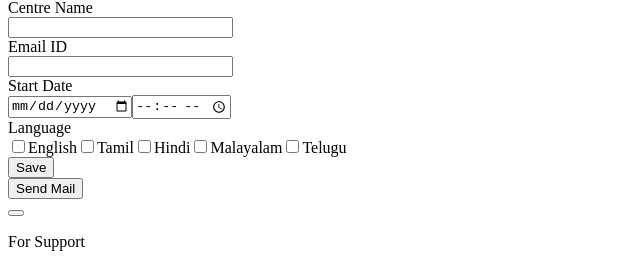
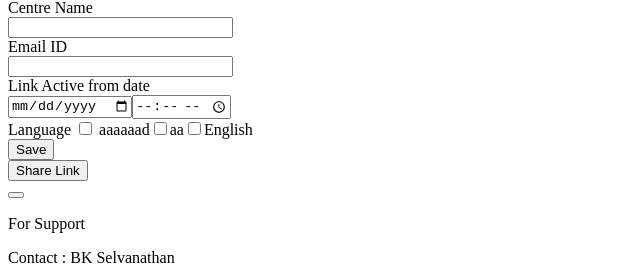
Before and after one commit to bktnzone/centre-link-gen, a Next.js app: page / in a window 1280 px wide. Shown: the part 464-729 px from the top of the page, without its empty margins (0-640 px from the left). Built offline with nearby package versions, Linux system fonts and the light colour scheme.

Commit message:
updated changes

```diff
--- a/package.json
+++ b/package.json
@@ -7,6 +7,7 @@
   },
   "dependencies": {
     "next": "latest",
+    "querystring": "^0.2.1",
     "react": "^17.0.2",
     "react-dom": "^17.0.2"
   },
--- a/pages/_app.js
+++ b/pages/_app.js
@@ -1,7 +1,7 @@
 import 'tailwindcss/tailwind.css'
 
-function MyApp({ Component, pageProps }) {
+function CentreControl({ Component, pageProps }) {
   return <Component {...pageProps} />
 }
 
-export default MyApp
+export default CentreControl
--- a/pages/index.js
+++ b/pages/index.js
@@ -1,6 +1,77 @@
 import Head from 'next/head'
+import { useEffect, useState } from 'react';
+import { useRouter } from 'next/router';
+import { stringify } from 'querystring';
+
+const preventDefault = (f) => (e) => {
+	e.preventDefault();
+	f(e);
+};
+
+const base_url =
+	'https://script.google.com/macros/s/AKfycbwaJwpjxblNfvEhkVCXgZCjJvnN0oh1LJAo-QJDGIytmm90LyIn/exec';
+//`https://script.google.com/macros/s/AKfycbwaJwpjxblNfvEhkVCXgZCjJvnN0oh1LJAo-QJDGIytmm90LyIn/exec`;
+
+const sleep = (milliseconds) => {
+	return new Promise((resolve) => setTimeout(resolve, milliseconds));
+};
 
 export default function Home() {
+
+
+	const router = useRouter();
+	const [query, setQuery] = useState('');
+
+	const [langs, setLangs] = useState([{ name: 'English', code: 'eng' ,name: 'Tamil', code: 'tam'}]);
+
+	const [isAuthorized, setAuthorized] = useState(false);
+	const [centrePIN, setCentrePIN] = useState('');
+
+	const handleParam = (setValue) => (e) => {
+		setValue(e.target.value);
+	};
+
+	useEffect((e) => {
+
+		setLangs([{ name: 'Tamil', code: 'tam', name: 'English', code: 'eng' }]);
+
+	}, []);
+
+
+	const verifyPIN = async (pinValue) => {
+		const params = { action: 'verify-pin', data: { pin: pinValue } };
+		const res = await fetch(`${base_url}?d=${JSON.stringify(params)}`);
+		const data = await res.json();
+		return data;
+	};
+
+	const handlePINEntry = preventDefault(async (e) => {
+		const pinValue = e.target.value;
+		if (pinValue.length == 4) {
+			//await sleep(3000);
+			setCentrePIN(pinValue);
+			var actual = await verifyPIN(pinValue);
+			if (actual.is_valid === true) setAuthorized(true);
+		}
+	});
+
+	const getConfig = async () => {
+		const params = { action: 'verify-pin', data: { pin: 'pinValue' } };
+		const res = await fetch(`${base_url}?d=${JSON.stringify(params)}`);
+		const data = await res.json();
+		return data;
+	};
+
+	const updateConfig = async () => {
+		const params = { action: 'verify-pin', data: { pin: 'pinValue' } };
+		const res = await fetch(`${base_url}?d=${JSON.stringify(params)}`);
+		const data = await res.json();
+		return data;
+	};
+
+
+
+
 	return (
 		<div className="min-h-screen bg-gray-100 py-6 flex flex-col justify-center sm:py-12">
 			<div className="relative py-3 sm:max-w-xl sm:mx-auto">
@@ -50,7 +121,7 @@ export default function Home() {
 									</div>
 									<div className="flex items-baseline mb-6">
 										<div className="space-x-2 flex">
-												<input type="text" size={25}  className="border-2 rounded-md" />
+											<input type="text" size={25} className="border-2 rounded-md" />
 										</div>
 									</div>
 									<div className="flex items-baseline">
@@ -66,9 +137,11 @@ export default function Home() {
 
 									<div className="flex items-baseline">
 										<div className="space-x-2 flex">
-												<label> Start Date </label>
+											<label> Link Active from date </label>
 										</div>
 									</div>
+
+
 
 									<div className="flex items-baseline mb-6">
 										<div className="space-x-2 flex">
@@ -76,63 +149,36 @@ export default function Home() {
 											<input type="time" className="border-2 rounded-md" />
 										</div>
 									</div>
+
+
+
+									<div className="flex mt-4">
+
+
+
+									<div className="flex flex-col mb-6">
 										<label> Language </label>
-										<div className="flex mt-4 mb-6">
-											<div className="space-x-2 flex">
-												<label>
-													<input
-														className="w-4 h-4 flex items-center justify-center bg-gray-100 rounded-lg"
-														name="lang_eng"
-														type="checkbox"
-														value="eng"
 
-													/>
-													English
-												</label>
-												<label>
-													<input
-														className="w-4 h-4 flex items-center justify-center bg-gray-100 rounded-lg"
-														name="lang_tam"
-														type="checkbox"
-														value="tam"
-
-													/>
-													Tamil
-												</label>
-												<label>
-													<input
-														className="w-4 h-4 flex items-center justify-center bg-gray-100 rounded-lg"
-														name="lang_hin"
-														type="checkbox"
-														value="hin"
-
-													/>
-													Hindi
-												</label>
-												<label>
-													<input
-														className="w-4 h-4 flex items-center justify-center bg-gray-100 rounded-lg"
-														name="lang_mal"
-														type="checkbox"
-														value="mal"
-
-													/>
-													Malayalam
-												</label>
-												<label>
-													<input
-														className="w-4 h-4 flex items-center justify-center bg-gray-100 rounded-lg"
-														name="lang_tel"
-														type="checkbox"
-														value="tel"
-
-													/>
-													Telugu
+										<label className="inline-flex items-center mt-3"  >
+											<input type="checkbox" className="form-checkbox h-5 w-5 text-gray-600"   /><span class="ml-2 text-gray-700"> aaaaaad</span>
 											</label>
 
-											</div>
+
+											<label className="inline-flex items-center mt-3"  >
+											<input type="checkbox" className="form-checkbox h-5 w-5 text-gray-600"    /><span class="ml-2 text-gray-700">aa</span>
+											</label>
+
+
+										{  langs.map((item,ctr)=>{
+
+											return (<label className="inline-flex items-center mt-3" key={item.code}>
+											<input type="checkbox" className="form-checkbox h-5 w-5 text-gray-600"  value={item.code} /><span class="ml-2 text-gray-700">{item.name}</span>
+											</label>)
+
+										})}
 										</div>
 
+									</div>
 
 
 									<div className="flex space-x-3 mb-4 text-sm font-medium">
@@ -149,7 +195,7 @@ export default function Home() {
 												className="w-3/5 pl-2 pr-2 flex items-center justify-center rounded-md bg-sky-500 text-white"
 												type="submit"
 											>
-													Send Mail
+												Share Link
 											</button>
 										</div>
 										<button
```
Also changed, not shown: 2 other files (tests, documents, lock files or other folders). Lines whose indentation alone changed are shown as unchanged.
